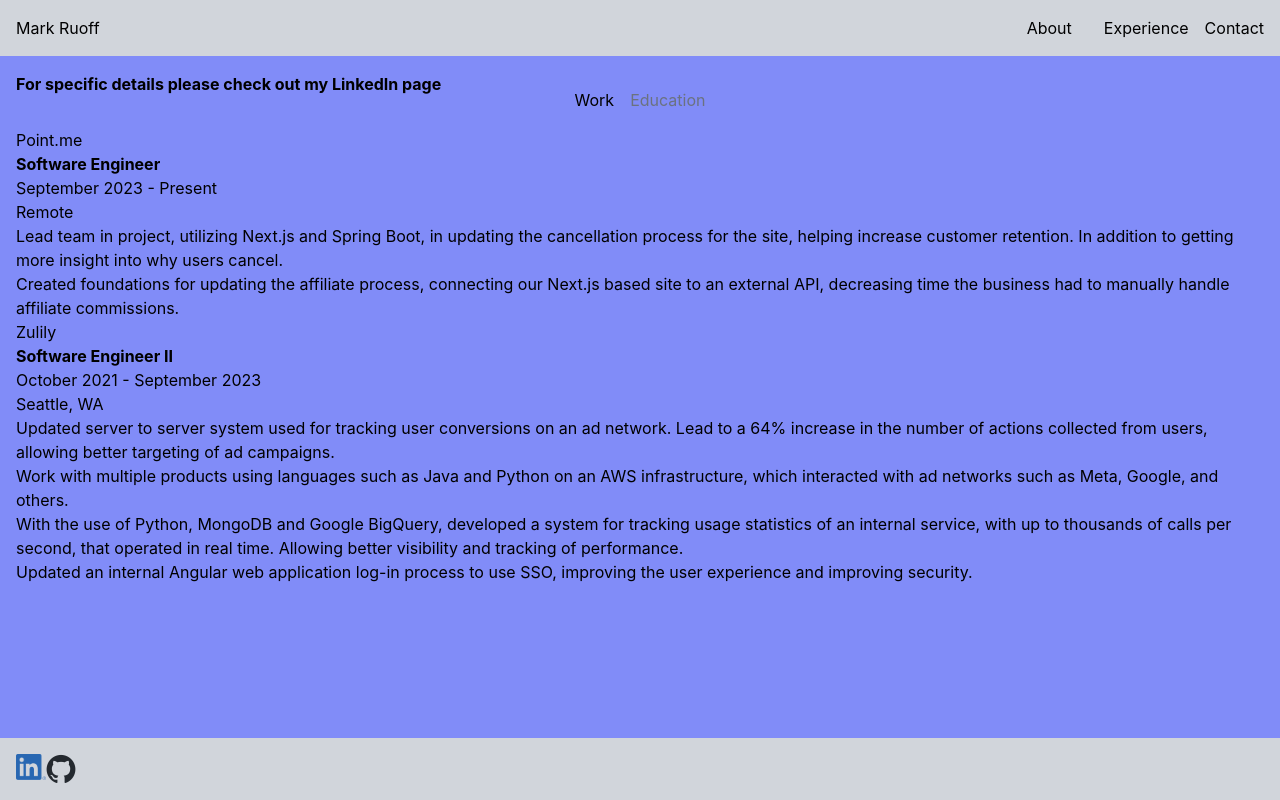
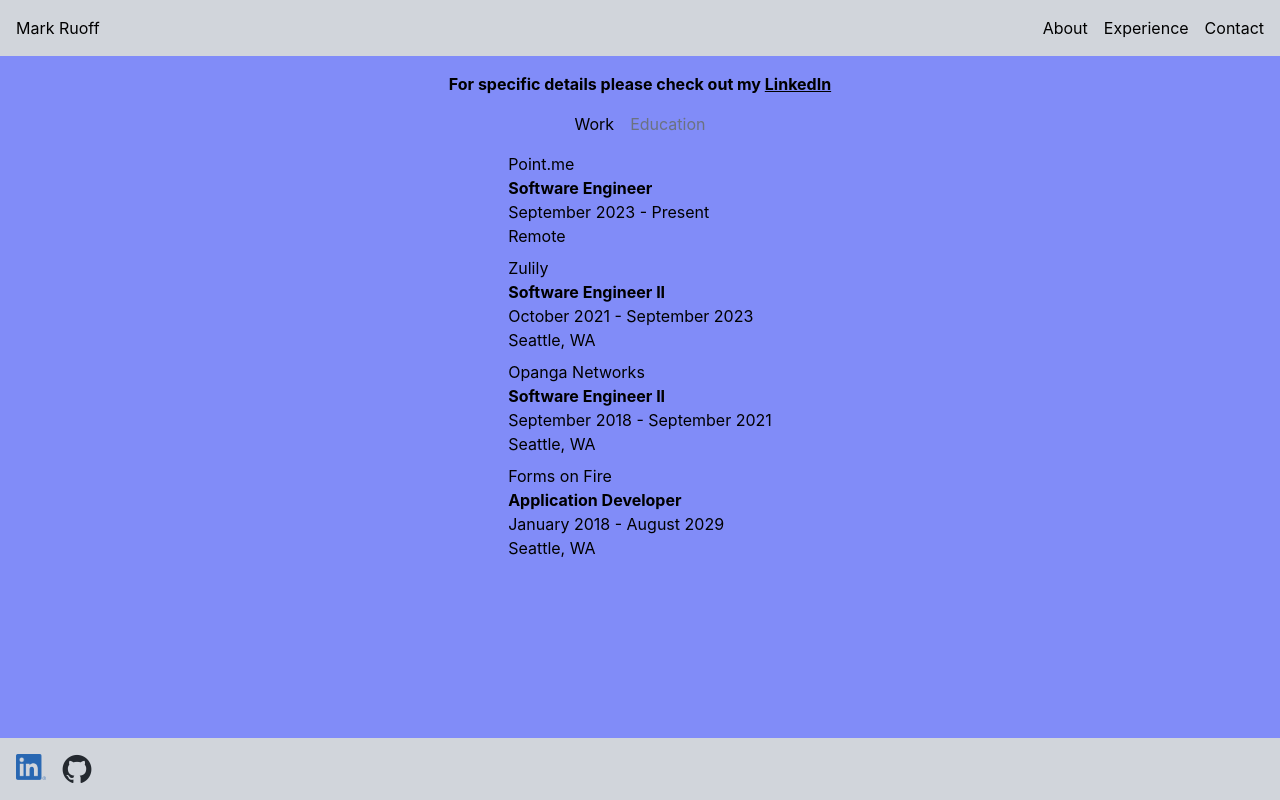
Before and after one commit to mrkruoff/personal_site, a React (Create React App) app: page / in a window 1280 px wide. Both pictures are taken after a click on the element "Experience". Built offline with nearby package versions, Linux system fonts and the light colour scheme.

Commit message:
Fixing some spacing issues, adding more text to relevant fields

```diff
--- a/public/index.html
+++ b/public/index.html
@@ -10,10 +10,7 @@
       maximum-scale="1.0"
     />
     <meta name="theme-color" content="#000000" />
-    <meta
-      name="description"
-      content="Web site created using create-react-app"
-    />
+    <meta name="description" content="Mark Ruoff's personal website" />
     <link rel="apple-touch-icon" href="%PUBLIC_URL%/logo192.png" />
     <!--
       manifest.json provides metadata used when your web app is installed on a
@@ -29,7 +26,7 @@
       work correctly both with client-side routing and a non-root public URL.
       Learn how to configure a non-root public URL by running `npm run build`.
     -->
-    <title>React App</title>
+    <title>Mark Ruoff</title>
   </head>
   <body>
     <noscript>You need to enable JavaScript to run this app.</noscript>
--- a/src/components/about.jsx
+++ b/src/components/about.jsx
@@ -1,11 +1,39 @@
+import me from "../icons/temporaryMe.jpg";
+
 const About = () => {
   return (
-    <div>
-      <p>
-        Hi my name is <strong>Mark Ruoff</strong> and I am a software developer
-        with full-stack experience. If you would like to get in touch please use
-        the contact page!
-      </p>
+    <div className="flex flex-row justify-between space-x-4">
+      <img
+        src={me}
+        alt="Mark Ruoff"
+        class="object-scale-down"
+        width="400"
+        height="400"
+      />
+      <div className="text-pretty space-y-2">
+        <p>
+          Hi my name is <strong>Mark Ruoff</strong> and I am a software
+          developer with full-stack experience. Graduated in 2018 with a
+          Bachelor's in Computer Science from Oregon State University. Have been
+          working professionally as a software developer since. I have worked in
+          the telecomunication, e-commerce, ad-tech, and travel industries.
+        </p>
+        <p>
+          I have experience with a variety of technologies including: Python,
+          React, Angular, Node.js, PostgreSQL, MongoDb, AWS, Google Cloud
+          Platform, and more.
+        </p>
+        <p>
+          If you would like to contact me please use the contact form or reach
+          out to me on{" "}
+          <a
+            className="underline"
+            href="https://www.linkedin.com/in/mark-ruoff-63624044/"
+          >
+            LinkedIn
+          </a>
+        </p>
+      </div>
     </div>
   );
 };
--- a/src/components/connenctions.jsx
+++ b/src/components/connenctions.jsx
@@ -3,7 +3,7 @@
 
 function Connenctions() {
   return (
-    <span class="flex flex-row">
+    <span class="flex flex-row space-x-4">
       <a href="https://www.linkedin.com/in/mark-ruoff-63624044/">
         <img
           src={li}
--- a/src/components/education.jsx
+++ b/src/components/education.jsx
@@ -1,13 +1,12 @@
 const Education = () => {
   return (
-    <>
-      <h2>Education</h2>
+    <div>
       <p>
         <strong>Bachelors of Science in Computer Science</strong>
       </p>
       <p>Oregon State University</p>
       <p>Graduated March 2018</p>
-    </>
+    </div>
   );
 };
 
--- a/src/components/experience.jsx
+++ b/src/components/experience.jsx
@@ -7,12 +7,16 @@
 
   return (
     <>
-      <strong className="fixed">
-        For specific details please check out my{" "}
-        <a href="https://www.linkedin.com/in/mark-ruoff-63624044/">LinkedIn</a>{" "}
-        page
-      </strong>
       <div className="flex flex-col shrink-0">
+        <strong className="flex justify-center">
+          For specific details please check out my&nbsp;
+          <a
+            className="underline"
+            href="https://www.linkedin.com/in/mark-ruoff-63624044/"
+          >
+            LinkedIn
+          </a>
+        </strong>
         <div className="flex justify-center mt-4">
           <button
             className={`mr-2 ${
@@ -31,7 +35,7 @@
             Education
           </button>
         </div>
-        <div className="flex-none  justify-center mt-4">
+        <div className="flex  justify-center mt-4">
           {subsection === "work" && <WorkExperience />}
           {subsection === "education" && <Education />}
         </div>
--- a/src/components/navigation.jsx
+++ b/src/components/navigation.jsx
@@ -1,5 +1,5 @@
 function Navigation({ setPage }) {
-  const classes = "cursor-pointer m-4";
+  const classes = "cursor-pointer";
 
   const handleClick = (e) => {
     setPage(e.target.innerHTML.toLowerCase());
--- a/src/components/workExperience.jsx
+++ b/src/components/workExperience.jsx
@@ -1,54 +1,40 @@
 const workExperience = () => {
   return (
-    <>
+    <div className="space-y-2">
       {" "}
+      <div>
         <h1>Point.me</h1>
         <p>
           <strong>Software Engineer</strong>
         </p>
         <p>September 2023 - Present</p>
         <p>Remote</p>
-      <ul>
-        <li>
-          Lead team in project, utilizing Next.js and Spring Boot, in updating
-          the cancellation process for the site, helping increase customer
-          retention. In addition to getting more insight into why users cancel.
-        </li>
-        <li>
-          Created foundations for updating the affiliate process, connecting our
-          Next.js based site to an external API, decreasing time the business
-          had to manually handle affiliate commissions.
-        </li>
-      </ul>
+      </div>
+      <div>
         <h1>Zulily</h1>
         <p>
           <strong>Software Engineer II</strong>
         </p>
         <p>October 2021 - September 2023</p>
         <p>Seattle, WA</p>
-      <ul>
-        <li>
-          Updated server to server system used for tracking user conversions on
-          an ad network. Lead to a 64% increase in the number of actions
-          collected from users, allowing better targeting of ad campaigns.
-        </li>
-        <li>
-          Work with multiple products using languages such as Java and Python on
-          an AWS infrastructure, which interacted with ad networks such as Meta,
-          Google, and others.
-        </li>
-        <li>
-          With the use of Python, MongoDB and Google BigQuery, developed a
-          system for tracking usage statistics of an internal service, with up
-          to thousands of calls per second, that operated in real time. Allowing
-          better visibility and tracking of performance.
-        </li>
-        <li>
-          Updated an internal Angular web application log-in process to use SSO,
-          improving the user experience and improving security.
-        </li>
-      </ul>{" "}
-    </>
+      </div>
+      <div>
+        <h1>Opanga Networks</h1>
+        <p>
+          <strong>Software Engineer II</strong>
+        </p>
+        <p>September 2018 - September 2021</p>
+        <p>Seattle, WA</p>
+      </div>
+      <div>
+        <h1>Forms on Fire</h1>
+        <p>
+          <strong>Application Developer</strong>
+        </p>
+        <p>January 2018 - August 2029</p>
+        <p>Seattle, WA</p>
+      </div>
+    </div>
   );
 };
 
```
Also changed, not shown: public/manifest.json. Lines whose indentation alone changed are shown as unchanged.
